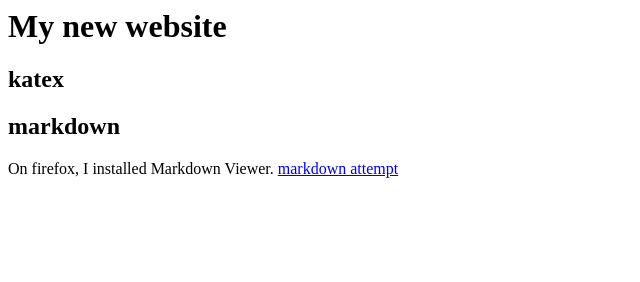
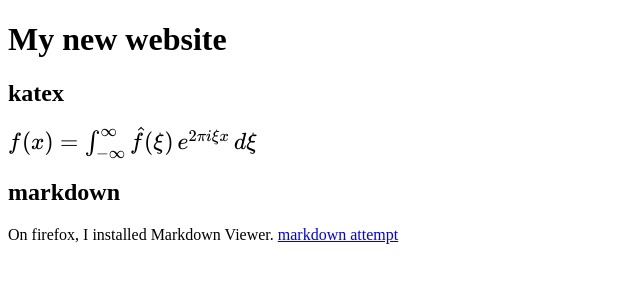
Before and after one commit to bfiedler/bfiedler.github.io, a plain HTML site: page index.html in a window 1280 px wide. Shown: the whole page, without its empty margins (0-640 px from the left). Drawn offline with nearby package versions, Linux system fonts and the light colour scheme.

Commit message:
From Elmwood

```diff
--- a/index.html
+++ b/index.html
@@ -1,10 +1,20 @@
+<!DOCTYPE html>
+<html lang="en">
+<head>
 <link rel="stylesheet" href="https://cdnjs.cloudflare.com/ajax/libs/KaTeX/0.5.1/katex.min.css">
 <script src="https://cdnjs.cloudflare.com/ajax/libs/KaTeX/0.5.1/katex.min.js"></script>
+</head>
+<body>
 <h1>My new website</h1>
 <h2>katex</h2>
-<script>
-katex.render("c = \\pm\\sqrt{a^2 + b^2}", element);
-</script>
+    <div id="results" class="katex"></div>
+    <script>
+    var eq = 'f(x) = \\int_{-\\infty}^\\infty\\hat f(\\xi)\\,e^{2 \\pi i \\xi x}\\,d\\xi';
+    //var eq = "f(x) = \\pm\\sqrt{a^2 + b^2}"
+      katex.render(eq, document.getElementById('results'));
+    </script>
 <h2>markdown</h2>
 On firefox, I installed Markdown Viewer.
 <a href="next.md">markdown attempt</a>
+</body>
+</html>
```
